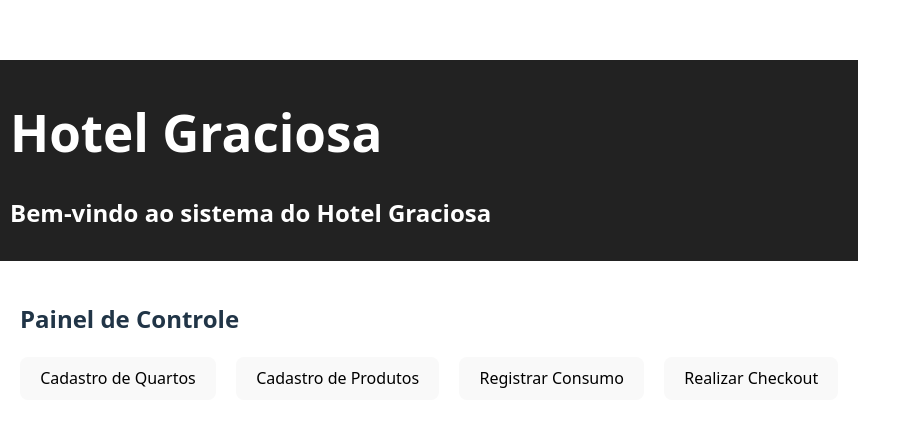
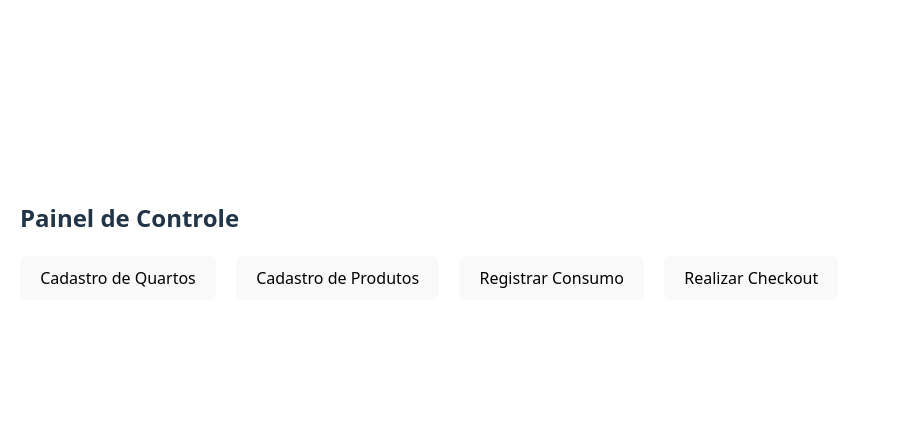
Before and after one commit to Ibraeltassa/hotel-graciosa-frontend, a React (Vite) app: page /dashboard in a window 1280 px wide. Shown: the part 160-586 px from the top of the page, without its empty margins (0-921 px from the left). Built offline with nearby package versions, Linux system fonts and the light colour scheme.

Commit message:
feat: adiciona estrutura de rotas e navegação no dashboard

```diff
--- a/package.json
+++ b/package.json
@@ -11,7 +11,8 @@
   },
   "dependencies": {
     "react": "^19.0.0",
-    "react-dom": "^19.0.0"
+    "react-dom": "^19.0.0",
+    "react-router-dom": "^7.5.0"
   },
   "devDependencies": {
     "@eslint/js": "^9.21.0",
--- a/src/main.jsx
+++ b/src/main.jsx
@@ -2,9 +2,10 @@
 import ReactDOM from 'react-dom/client';
 import App from './App.jsx';
 import './index.css';
+import AppRoutes from './routes.jsx';
 
 ReactDOM.createRoot(document.getElementById('root')).render(
   <React.StrictMode>
-    <App />
+    <AppRoutes />
   </React.StrictMode>
 );
--- /dev/null
+++ b/src/routes.jsx
@@ -0,0 +1,17 @@
+import { BrowserRouter, Routes, Route } from "react-router-dom";
+import App from "./App";
+import Dashboard  from "./pages/Dashboard";
+
+function AppRoutes() {
+    return (
+        <BrowserRouter>
+            <Routes>
+                <Route path="/" element={<App />} />
+                <Route path="/dashboard" element={<Dashboard/>} />
+                {/* Aqui colocaremos /quartos, /produtos, etc */}
+            </Routes>
+        </BrowserRouter>
+    )
+}
+
+export default AppRoutes;
```
Also changed, not shown: 1 other file (tests, documents, lock files or other folders).
